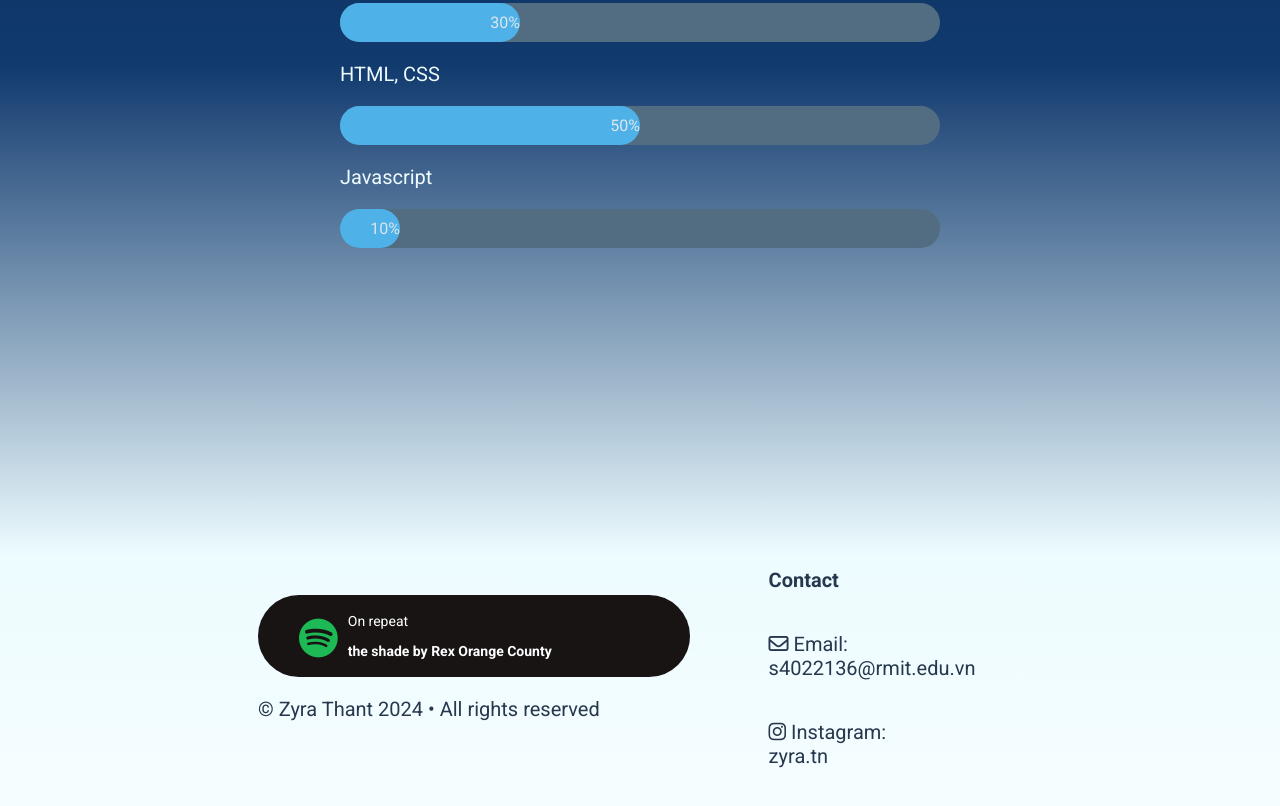
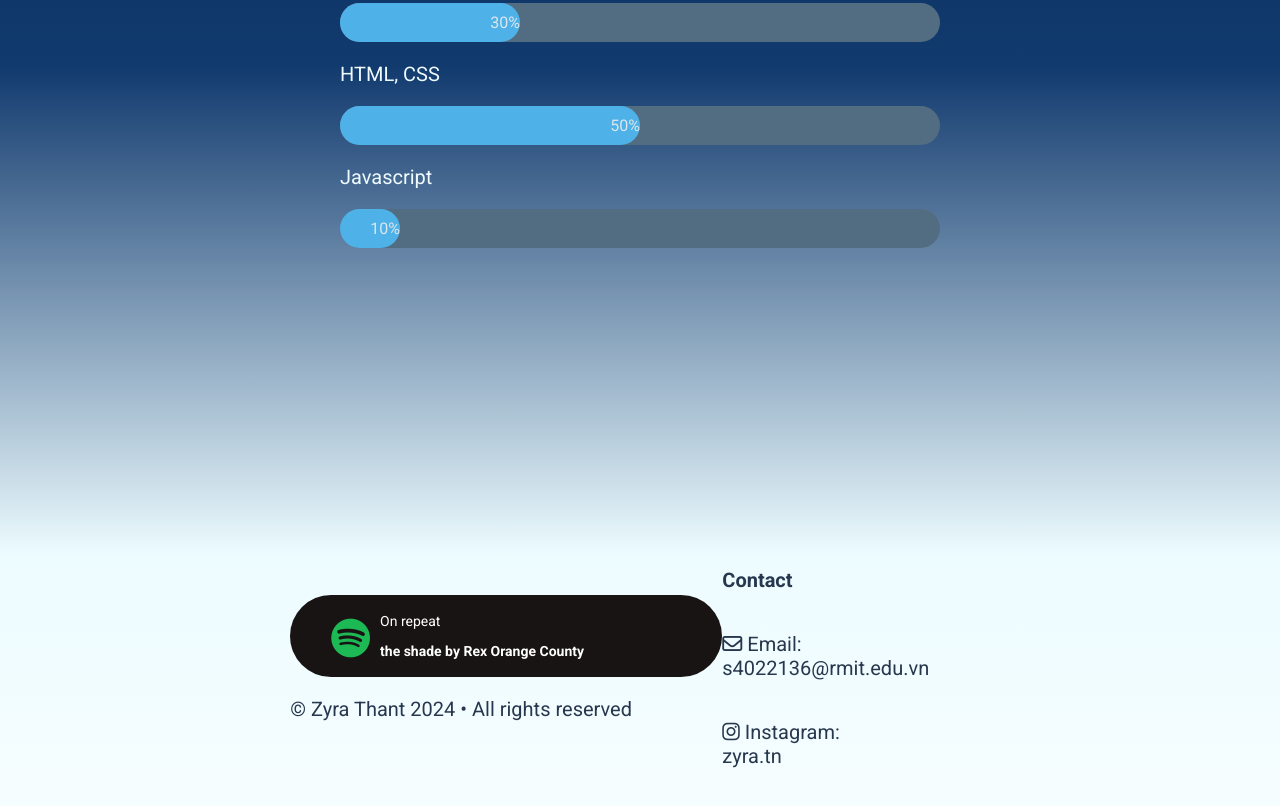
Before and after one commit to zyra-thant/personalresume, a plain HTML site: page index.html in a window 1280 px wide. Shown: the part 1893-2699 px from the top of the page. Drawn offline with Linux system fonts and the light colour scheme.

Commit message:
Update index.html

```diff
--- a/index.html
+++ b/index.html
@@ -93,7 +93,7 @@
       </div>
     </div>
     <footer>
-      <div class="left">
+      <div class="leftfooter">
         <div class="spotify">
           <div id="icon">
             <h2><i class="fa-brands fa-spotify"></i></h2>
```
